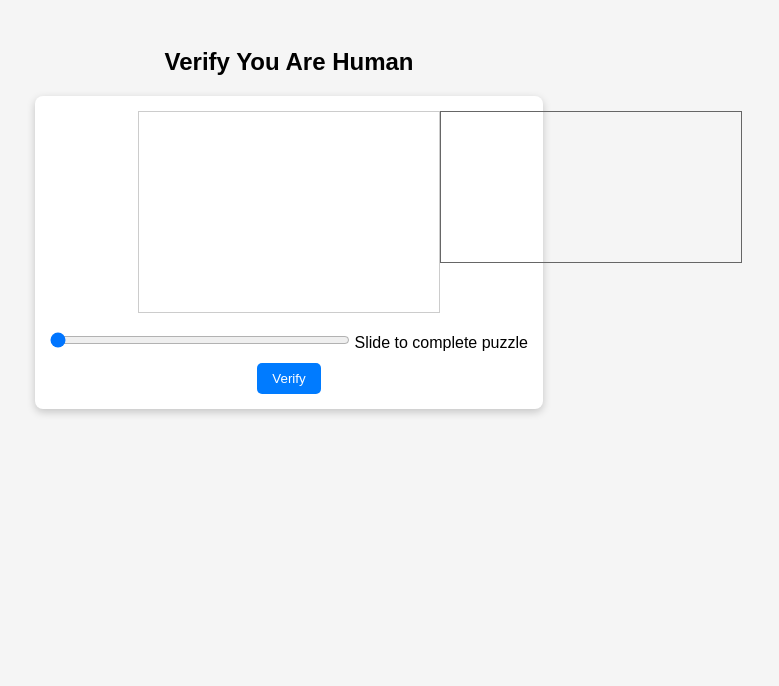
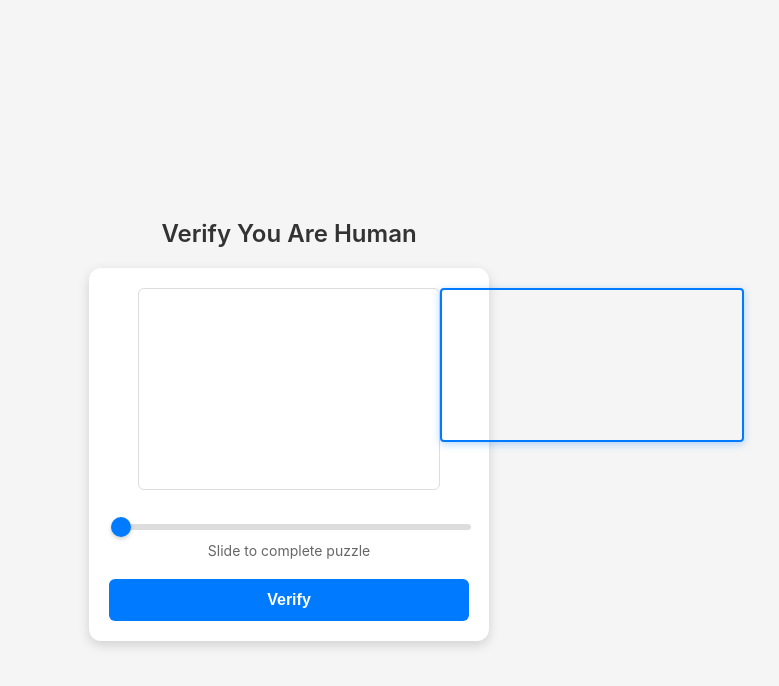
Before and after one commit to biology009/cloudflare-project, a website: page index.html in a window 1280 px wide. Shown: the whole page, without its empty margins (351-1130 px from the left). Drawn offline with Linux system fonts and the light colour scheme.

Commit message:
Update style.css

```diff
--- a/style.css
+++ b/style.css
@@ -1,37 +1,133 @@
 body {
-  font-family: sans-serif;
+  font-family: -apple-system, BlinkMacSystemFont, 'Segoe UI', Roboto, sans-serif;
   text-align: center;
   padding: 20px;
   background: #f5f5f5;
+  margin: 0;
+  min-height: 100vh;
+  display: flex;
+  align-items: center;
+  justify-content: center;
 }
+
+.container {
+  max-width: 400px;
+  width: 100%;
+}
+
 .captcha-container {
   position: relative;
   display: inline-block;
   background: white;
-  padding: 15px;
-  border-radius: 8px;
-  box-shadow: 0 3px 8px rgba(0,0,0,0.2);
+  padding: 20px;
+  border-radius: 12px;
+  box-shadow: 0 4px 12px rgba(0,0,0,0.15);
+  width: 100%;
+  box-sizing: border-box;
 }
+
+h2 {
+  color: #333;
+  margin-bottom: 20px;
+  font-weight: 600;
+}
+
+.canvas-wrapper {
+  position: relative;
+  margin-bottom: 20px;
+}
+
 canvas {
-  border: 1px solid #ccc;
+  border: 1px solid #ddd;
+  border-radius: 6px;
 }
+
 .puzzle-piece {
   position: absolute;
-  border: 1px solid #666;
+  border: 2px solid #007bff;
+  border-radius: 4px;
   pointer-events: none;
+  box-shadow: 0 2px 8px rgba(0,123,255,0.3);
 }
+
+.slider-container {
+  margin: 20px 0;
+}
+
 input[type=range] {
-  width: 300px;
-  margin: 15px 0;
+  width: 100%;
+  height: 6px;
+  border-radius: 3px;
+  background: #ddd;
+  outline: none;
+  -webkit-appearance: none;
 }
+
+input[type=range]::-webkit-slider-thumb {
+  -webkit-appearance: none;
+  width: 20px;
+  height: 20px;
+  border-radius: 50%;
+  background: #007bff;
+  cursor: pointer;
+  box-shadow: 0 2px 4px rgba(0,0,0,0.2);
+}
+
+input[type=range]::-moz-range-thumb {
+  width: 20px;
+  height: 20px;
+  border-radius: 50%;
+  background: #007bff;
+  cursor: pointer;
+  border: none;
+  box-shadow: 0 2px 4px rgba(0,0,0,0.2);
+}
+
+.slider-label {
+  display: block;
+  margin-top: 8px;
+  color: #666;
+  font-size: 14px;
+}
+
 button {
-  padding: 8px 15px;
+  padding: 12px 24px;
   background: #007bff;
   color: white;
   border: none;
-  border-radius: 5px;
+  border-radius: 6px;
   cursor: pointer;
+  font-size: 16px;
+  font-weight: 600;
+  transition: background-color 0.2s;
+  width: 100%;
 }
+
 button:hover {
   background: #0056b3;
 }
+
+button:disabled {
+  background: #ccc;
+  cursor: not-allowed;
+}
+
+.error-message {
+  color: #dc3545;
+  margin-top: 15px;
+  padding: 10px;
+  background: #f8d7da;
+  border: 1px solid #f5c6cb;
+  border-radius: 4px;
+  font-size: 14px;
+}
+
+@media (max-width: 480px) {
+  body {
+    padding: 10px;
+  }
+
+  .captcha-container {
+    padding: 15px;
+  }
+}
```
